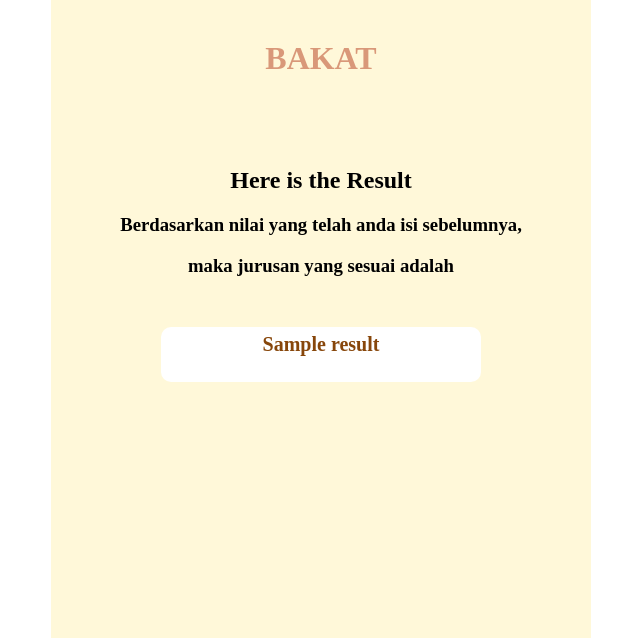
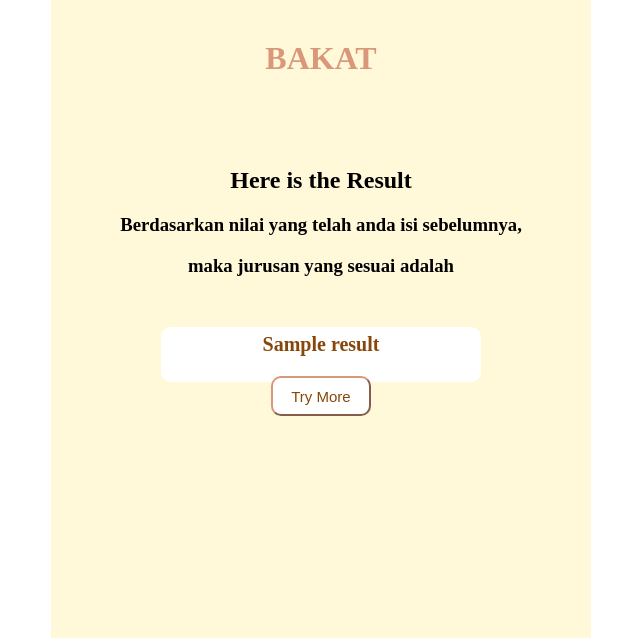
Before and after one commit to freewanderers/Capstone_Bangkit, a Flask app: template templates/result.html in a window 1280 px wide. Shown: the part 81-719 px from the top of the page, without its empty margins (333-973 px from the left). Run offline with Flask 2, Linux system fonts and the light colour scheme; the template is opened without the code that fills it: most values are stand-ins (such as "Sample title", 1, 10 or a date in 2020).

Commit message:
Add files via upload

```diff
--- a/templates/result.html
+++ b/templates/result.html
@@ -22,8 +22,10 @@
         <div class="result-box">
             <div class="text-box">
                 <h4>{{ result }}</h4>
-
             </div>
+            <a href="{{ url_for('page1') }}">
+            <button class="button">Try More</button>
+        </a>
         </div>
     </div>
 </body>
```
